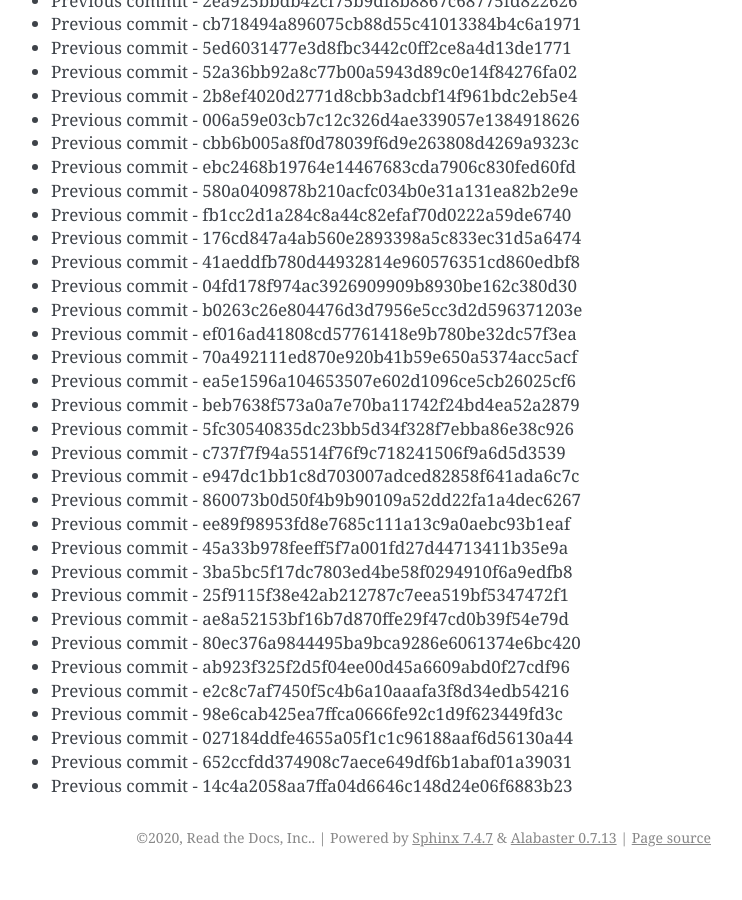
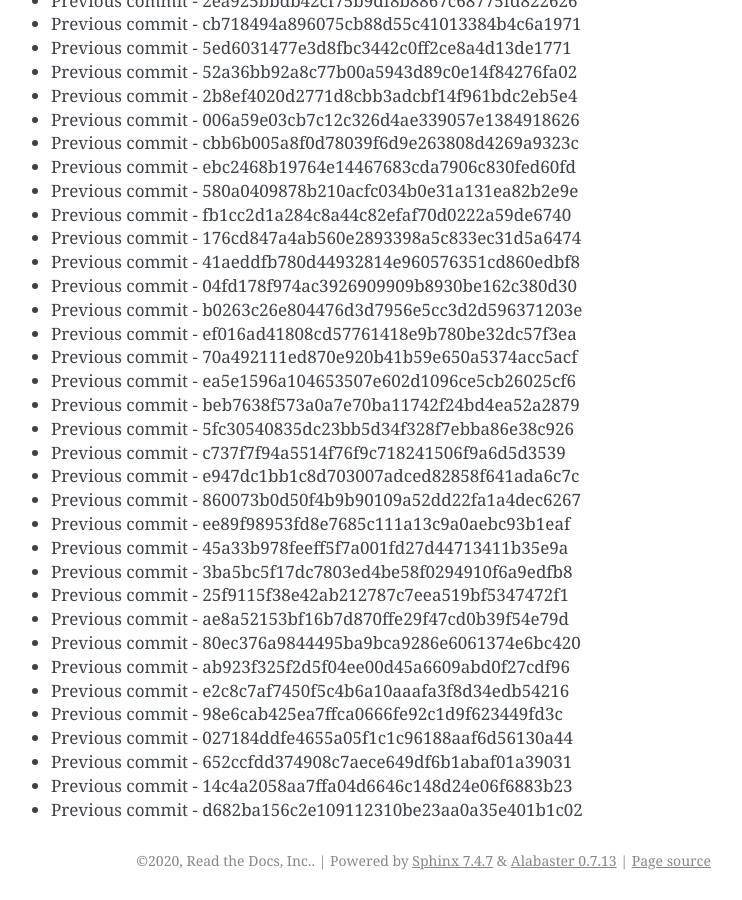
Before and after one commit to readthedocs/rtd-git-stresstest, a Sphinx documentation site: the page built from docs/updates.rst, in a window 1280 px wide and 900 px high, scrolled down 67786 px. Shown: the whole window, without its empty margins (399-1141 px from the left). Built offline with Sphinx 7.4.7, drawn with Linux system fonts in a browser that asks for light colours; before the commit the page ends 68663 px from its top, so only the background shows below that.

Commit message:
Generating commit from previous: d682ba156c2e109112310be23aa0a35e401b1c02

```diff
--- a/docs/updates.rst
+++ b/docs/updates.rst
@@ -2880,3 +2880,4 @@ It can be tested for any performance characteristics.
 * Previous commit - 027184ddfe4655a05f1c1c96188aaf6d56130a44
 * Previous commit - 652ccfdd374908c7aece649df6b1abaf01a39031
 * Previous commit - 14c4a2058aa7ffa04d6646c148d24e06f6883b23
+* Previous commit - d682ba156c2e109112310be23aa0a35e401b1c02
```
